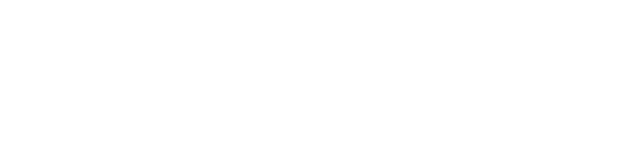
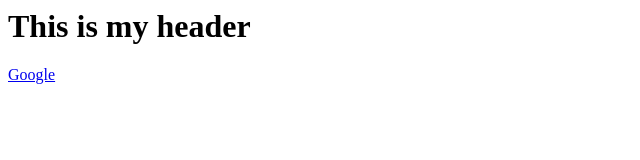
Before and after one commit to Yeab243/branch-local-remote, a plain HTML site: page index.html in a window 1280 px wide. Shown: the whole page, without its empty margins (0-640 px from the left). Drawn offline with Linux system fonts and the light colour scheme.

Commit message:
Fixes link, closes #2

```diff
--- a/index.html
+++ b/index.html
@@ -1 +1,3 @@
-<This is my header>
+<h1> This is my header </h1>
+
+<p> <a href="https://google.com" > Google</a></p>
```
